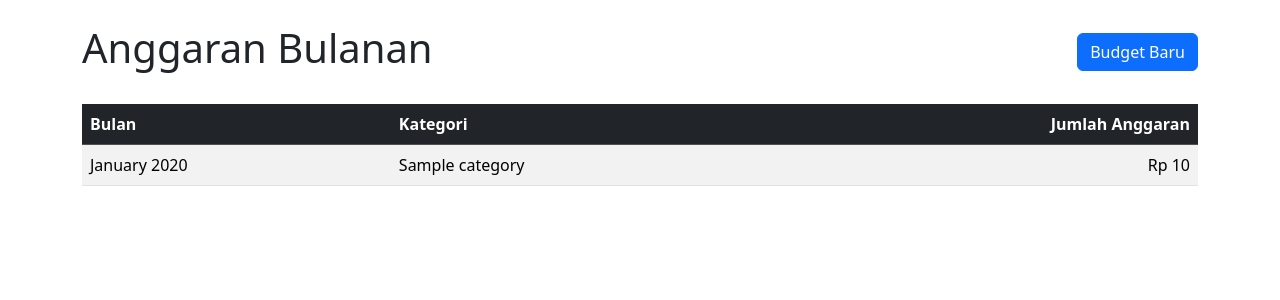
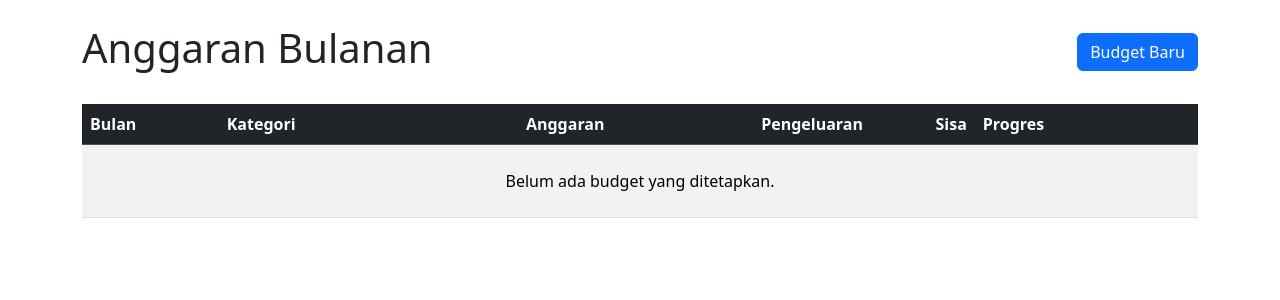
Before and after one commit to dipoengoro/finance-tracker-app, a Django app: page /budgets/ in a window 1280 px wide. Shown: the part 56-356 px from the top of the page. Run offline with Django 5.2, Linux system fonts and the light colour scheme; tables that the repository leaves empty hold one stand-in row (values such as "Sample post").

Commit message:
feat: Display budget progress with spending calculation

```diff
--- a/transactions/templates/transactions/budget_list.html
+++ b/transactions/templates/transactions/budget_list.html
@@ -13,7 +13,10 @@
         <tr>
             <th>Bulan</th>
             <th>Kategori</th>
-                <th class="text-end">Jumlah Anggaran</th>
+            <th class="text-end">Anggaran</th>
+            <th class="text-end">Pengeluaran</th>
+            <th class="text-end">Sisa</th>
+            <th style="width: 20%;">Progres</th>
         </tr>
         </thead>
         <tbody>
@@ -22,10 +25,20 @@
                 <td>{{ budget.month|date:"F Y" }}</td>
                 <td>{{ budget.category.name }}</td>
                 <td class="text-end">Rp {{ budget.amount|floatformat:0 }}</td>
+                <td class="text-end">Rp {{ budget.spent|floatformat:0 }}</td>
+                <td class="text-end">Rp {{ budget.remaining|floatformat:0 }}</td>
+                <td>
+                    <div class="progress" role="progressbar">
+                        <div class="progress-bar {% if budget.percentage > 100 %}bg-danger{% elif budget.percentage > 80 %}bg-warning{% else %}bg-success{% endif %}"
+                             style="width: {{ budget.percentage }}%">
+                            {{ budget.percentage }}%
+                        </div>
+                    </div>
+                </td>
             </tr>
         {% empty %}
             <tr>
-                    <td colspan="3" class="text-center p-4">Belum ada budget yang ditetapkan.</td>
+                <td colspan="6" class="text-center p-4">Belum ada budget yang ditetapkan.</td>
             </tr>
         {% endfor %}
         </tbody>
--- a/transactions/views.py
+++ b/transactions/views.py
@@ -1,5 +1,7 @@
+from datetime import datetime
 from http.client import responses
 
+from django.db.models import Sum
 from django.shortcuts import render, redirect
 from django.urls import reverse
 from django.views.generic import ListView, UpdateView, CreateView
@@ -8,6 +10,7 @@ from unicodedata import category
 
 from .models import Transaction, Category, Wallet, Payee, Budget
 from decimal import Decimal
+
 
 class TransactionListView(ListView):
     model = Transaction
@@ -21,6 +24,7 @@ class TransactionListView(ListView):
         context['wallets'] = Wallet.objects.all()
         context['payees'] = Payee.objects.all()
         return context
+
 
 def transaction_add(request):
     if request.method == 'POST':
@@ -52,6 +56,7 @@ def transaction_add(request):
 
     return redirect(reverse('transaction_list'))
 
+
 def transaction_delete(request, pk):
     if request.method == 'POST':
         transaction = Transaction.objects.get(pk=pk)
@@ -67,6 +72,7 @@ def transaction_delete(request, pk):
         transaction.delete()
 
     return redirect(reverse('transaction_list'))
+
 
 class TransactionUpdateView(UpdateView):
     model = Transaction
@@ -101,11 +107,36 @@ class TransactionUpdateView(UpdateView):
 
         return redirect(self.get_success_url())
 
+
 class BudgetListView(ListView):
     model = Budget
     template_name = 'transactions/budget_list.html'
     context_object_name = 'budgets'
-    ordering = ['-month', 'category__name']
+
+    def get_queryset(self):
+        today = datetime.today()
+        first_day_of_month = today.replace(day=1)
+        return Budget.objects.filter(month__gte=first_day_of_month).order_by('month', 'category__name')
+
+    def get_context_data(self, **kwargs):
+        context = super().get_context_data(**kwargs)
+        budgets = context['budgets']
+
+        for budget in budgets:
+            spent = Transaction.objects.filter(
+                category=budget.category,
+                transaction_type='PENGELUARAN',
+                transaction_date__year=budget.month.year,
+                transaction_date__month=budget.month.month,
+            ).aggregate(total_spent=Sum('amount'))['total_spent'] or Decimal(0)
+
+            budget.spent = spent
+            budget.remaining = budget.amount - spent
+            budget.percentage = int((spent / budget.amount) * 100) if budget.amount > 0 else 0
+
+        context['budgets'] = budgets
+        return context
+
 
 class BudgetCreateView(CreateView):
     model = Budget
```
Lines whose indentation alone changed are shown as unchanged.
